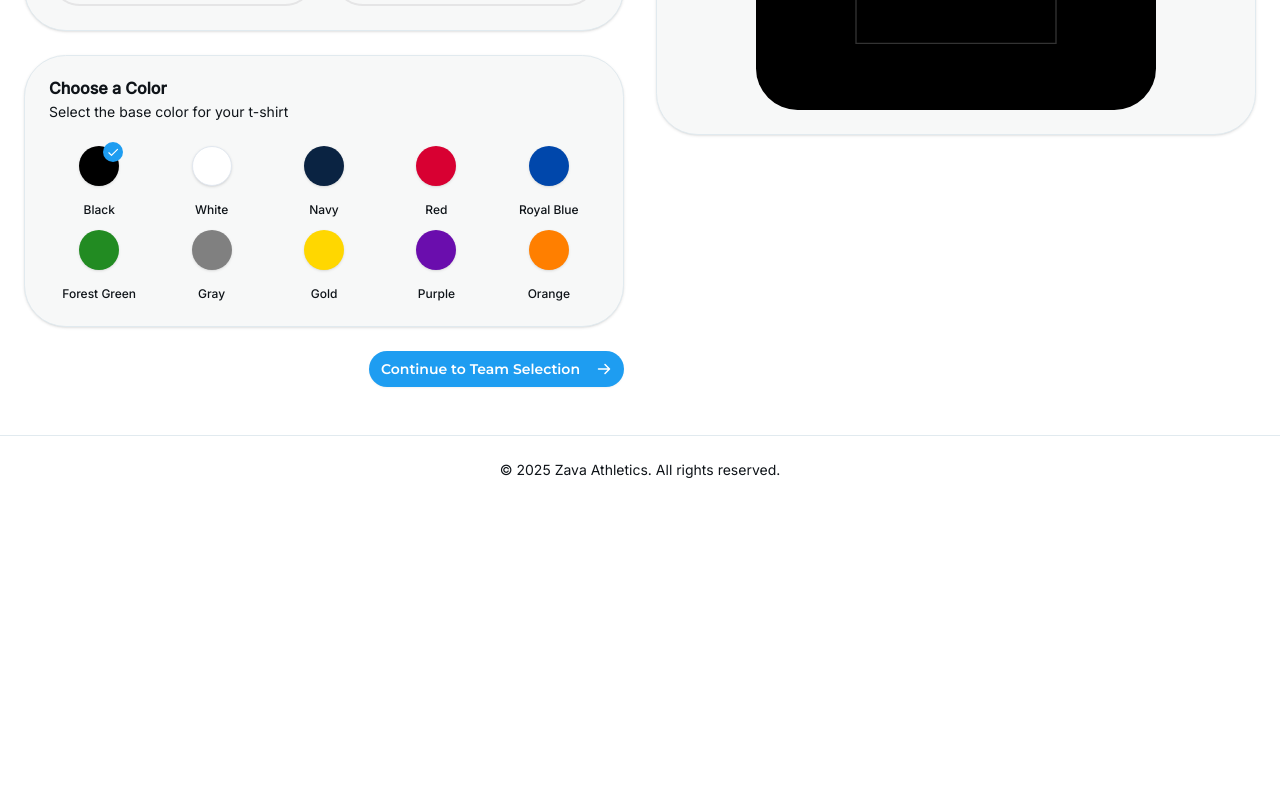
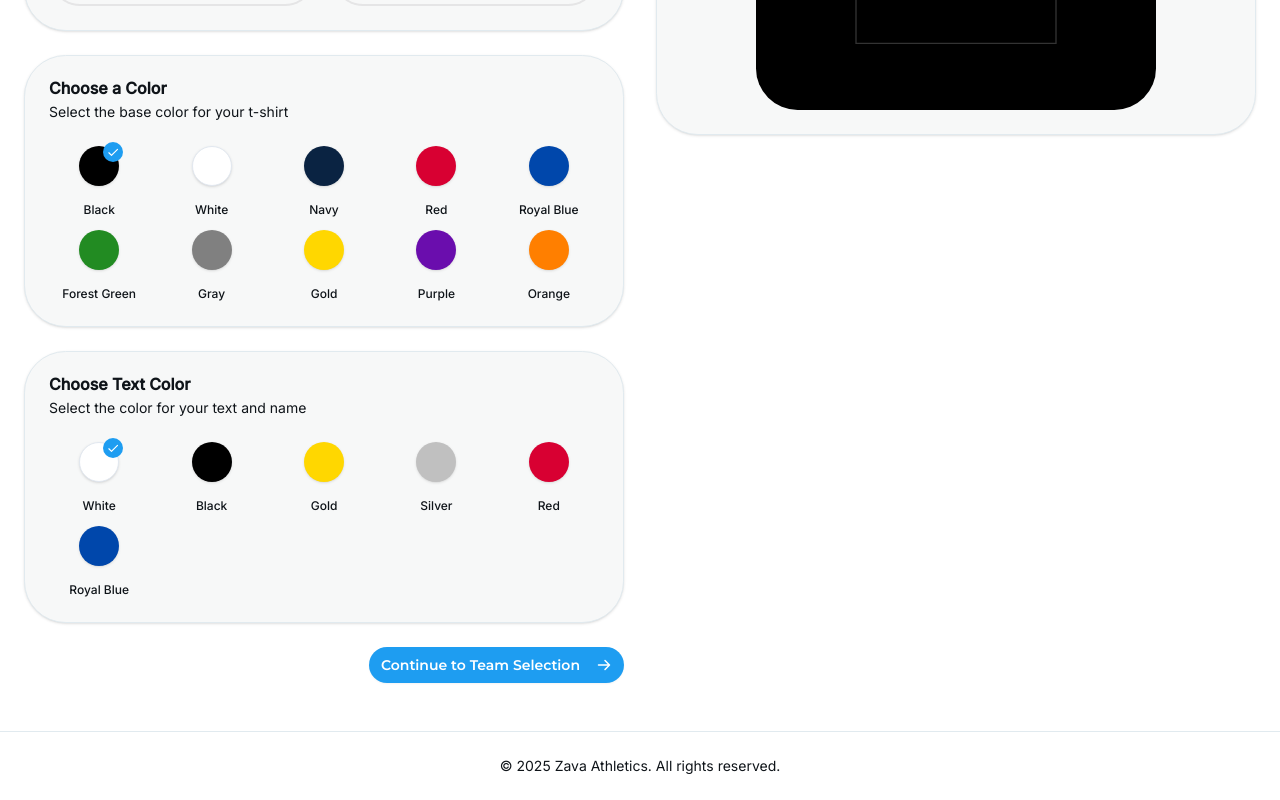
Before and after one commit to Damovisa/zava-custom-team-app, a React (Vite) app: page / in a window 1280 px wide. Shown: the part 506-1306 px from the top of the page. Before the commit the page ends 1010 px from the top, so only its background shows below. Built offline with nearby package versions, Linux system fonts and the light colour scheme.

Commit message:
Generated by Spark: Allow the user to change the text color

```diff
--- a/src/App.tsx
+++ b/src/App.tsx
@@ -1,7 +1,7 @@
 import { useState, useEffect } from "react";
 import { ProductVisualization } from "@/components/ProductVisualization";
 import { WebcamCapture } from "@/components/WebcamCapture";
-import { ProductType, colorOptions, sportsData, Sport, League, Team } from "@/lib/data";
+import { ProductType, colorOptions, textColorOptions, sportsData, Sport, League, Team } from "@/lib/data";
 import { Button } from "@/components/ui/button";
 import { Card, CardContent, CardDescription, CardHeader, CardTitle } from "@/components/ui/card";
 import { Input } from "@/components/ui/input";
@@ -16,6 +16,7 @@ function App() {
   // State for product customization
   const [productType, setProductType] = useState<ProductType>("t-shirt");
   const [selectedColor, setSelectedColor] = useState(colorOptions[0].value);
+  const [selectedTextColor, setSelectedTextColor] = useState(textColorOptions[0].value);
   const [selectedSport, setSelectedSport] = useState<Sport | null>(null);
   const [selectedLeague, setSelectedLeague] = useState<League | null>(null);
   const [selectedTeam, setSelectedTeam] = useState<Team | null>(null);
@@ -223,6 +224,49 @@ function App() {
                   </CardContent>
                 </Card>
 
+                <Card>
+                  <CardHeader>
+                    <CardTitle>Choose Text Color</CardTitle>
+                    <CardDescription>Select the color for your text and name</CardDescription>
+                  </CardHeader>
+                  <CardContent>
+                    <RadioGroup
+                      value={selectedTextColor}
+                      onValueChange={setSelectedTextColor}
+                      className="grid grid-cols-5 gap-3"
+                    >
+                      {textColorOptions.map((color) => (
+                        <Label
+                          key={color.value}
+                          htmlFor={`text-color-${color.value.substring(1)}`}
+                          className="cursor-pointer flex flex-col items-center"
+                        >
+                          <RadioGroupItem
+                            value={color.value}
+                            id={`text-color-${color.value.substring(1)}`}
+                            className="sr-only"
+                          />
+                          <div className="relative mb-2">
+                            <div
+                              className="h-10 w-10 rounded-full shadow-sm transition-all"
+                              style={{
+                                backgroundColor: color.value,
+                                border: color.value === "#FFFFFF" ? "1px solid #e2e8f0" : "none",
+                              }}
+                            />
+                            {selectedTextColor === color.value && (
+                              <div className="absolute -top-1 -right-1 h-5 w-5 rounded-full bg-primary text-primary-foreground flex items-center justify-center">
+                                <Check size={12} weight="bold" />
+                              </div>
+                            )}
+                          </div>
+                          <span className="text-xs text-center">{color.name}</span>
+                        </Label>
+                      ))}
+                    </RadioGroup>
+                  </CardContent>
+                </Card>
+
                 <div className="flex justify-end">
                   <Button onClick={goToNextStep}>
                     Continue to Team Selection
@@ -414,7 +458,7 @@ function App() {
                         {productType.charAt(0).toUpperCase() + productType.slice(1)} Preview
                       </CardTitle>
                       <CardDescription>
-                        {selectedTeam ? selectedTeam.name : "Custom"} {productType} in {colorOptions.find(c => c.value === selectedColor)?.name}
+                        {selectedTeam ? selectedTeam.name : "Custom"} {productType} in {colorOptions.find(c => c.value === selectedColor)?.name} with {textColorOptions.find(c => c.value === selectedTextColor)?.name} text
                       </CardDescription>
                     </div>
                   </div>
@@ -424,6 +468,7 @@ function App() {
                     <ProductVisualization
                       productType={productType}
                       color={selectedColor}
+                      textColor={selectedTextColor}
                       teamName={selectedTeam?.name}
                       userName={userName}
                       customImage={customImage || undefined}
--- a/src/components/ProductVisualization.tsx
+++ b/src/components/ProductVisualization.tsx
@@ -5,6 +5,7 @@ import { ProductType } from "@/lib/data";
 interface ProductVisualizationProps {
   productType: ProductType;
   color: string;
+  textColor?: string;
   teamName?: string;
   userName?: string;
   customImage?: string;
@@ -14,6 +15,7 @@ interface ProductVisualizationProps {
 export function ProductVisualization({
   productType,
   color,
+  textColor = "#FFFFFF",
   teamName,
   userName,
   customImage,
@@ -29,7 +31,7 @@ export function ProductVisualization({
     }, 500);
 
     return () => clearTimeout(timer);
-  }, [productType, color]);
+  }, [productType, color, textColor]);
 
   // Get the product image based on the type
   const getProductImage = () => {
@@ -195,7 +197,7 @@ export function ProductVisualization({
                   y={productType === "cap" ? "130" : "100"}
                   fontSize="14"
                   textAnchor="middle"
-                  fill={color === "#000000" ? "#FFFFFF" : "#000000"}
+                  fill={textColor}
                   fontFamily="Montserrat, sans-serif"
                   fontWeight="bold"
                 >
@@ -210,7 +212,7 @@ export function ProductVisualization({
                   y="220"
                   fontSize="16"
                   textAnchor="middle"
-                  fill={color === "#000000" ? "#FFFFFF" : "#000000"}
+                  fill={textColor}
                   fontFamily="Montserrat, sans-serif"
                   fontWeight="bold"
                 >
--- a/src/lib/data.ts
+++ b/src/lib/data.ts
@@ -36,6 +36,16 @@ export const colorOptions: ColorOption[] = [
   { name: "Gold", value: "#FFD700" },
   { name: "Purple", value: "#6A0DAD" },
   { name: "Orange", value: "#FF7F00" },
+];
+
+// Text color options
+export const textColorOptions: ColorOption[] = [
+  { name: "White", value: "#FFFFFF" },
+  { name: "Black", value: "#000000" },
+  { name: "Gold", value: "#FFD700" },
+  { name: "Silver", value: "#C0C0C0" },
+  { name: "Red", value: "#D80032" },
+  { name: "Royal Blue", value: "#0047AB" },
 ];
 
 // Available sports, leagues and teams data
--- a/src/prd.md
+++ b/src/prd.md
@@ -22,9 +22,9 @@
    - Success criteria: All product types display correctly and are selectable
 
 2. **Color Selection**
-   - What it does: Provides color options for the selected product
+   - What it does: Provides color options for the selected product and text
    - Why it matters: Gives users creative control over their design
-   - Success criteria: Color changes apply correctly to the product visualization
+   - Success criteria: Color changes apply correctly to both the product and text in the visualization
 
 3. **Sports Affiliation**
    - What it does: Hierarchical selection of sport, league, and team
```
